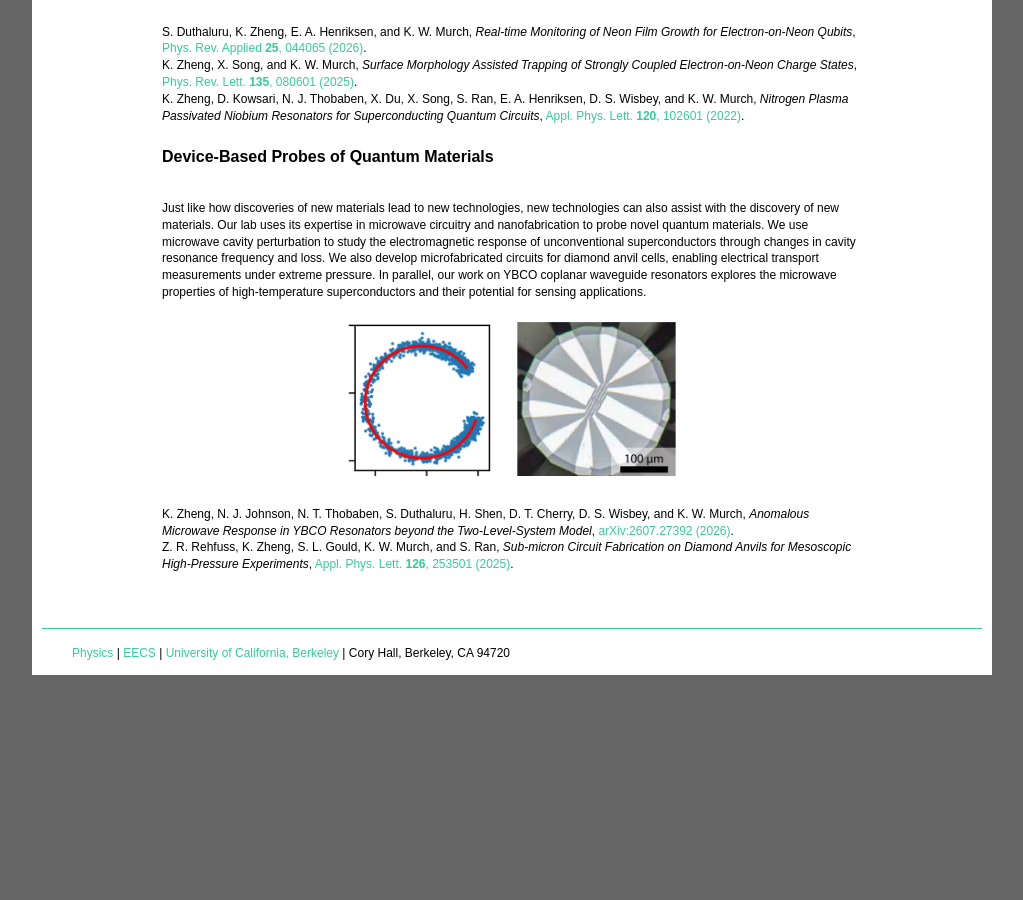
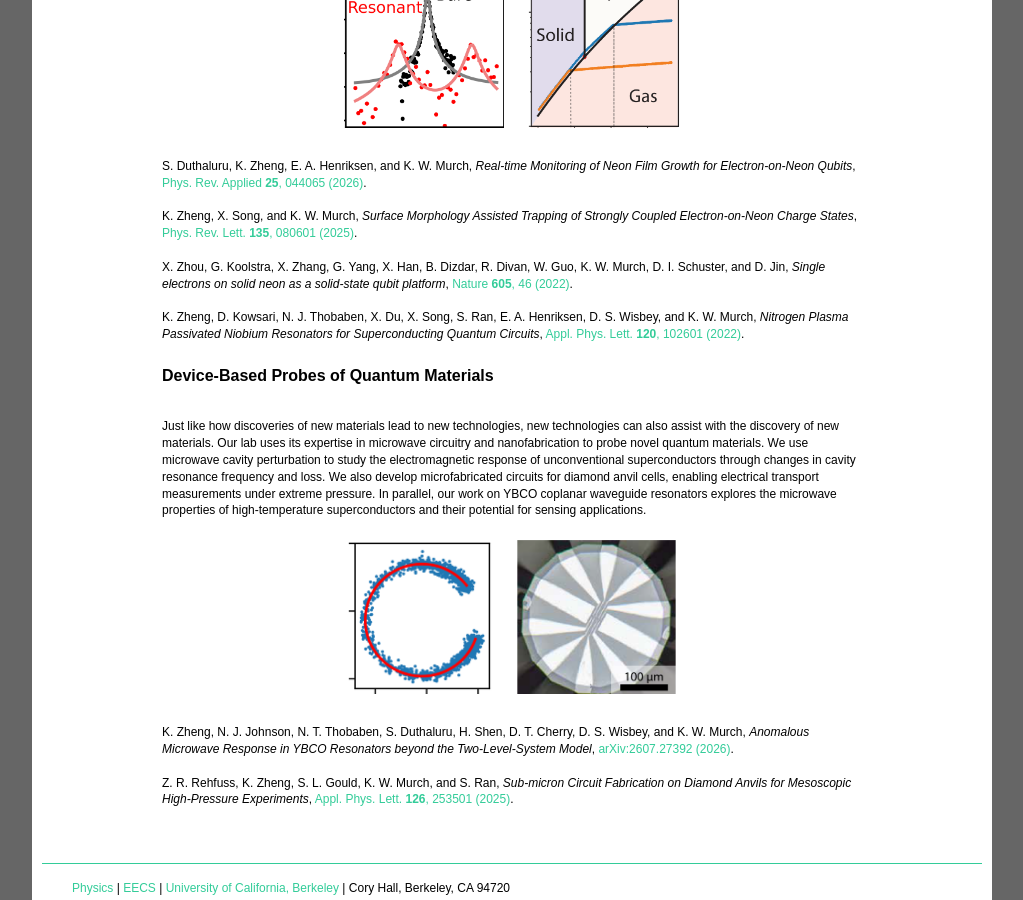
Before and after one commit to murchlab/murchlab.github.io, a Jekyll site: the page built from about.html, in a window 1280 px wide and 900 px high, scrolled down 2863 px. Shown: the whole window, without its empty margins (128-1151 px from the left). Built offline with Jekyll 4.4.1, drawn with Linux system fonts in a browser that asks for light colours; before the commit the page ends 3538 px from its top, so only the background shows below that.

Commit message:
Added new lab announcement, updated about page

```diff
--- a/about.html
+++ b/about.html
@@ -19,8 +19,8 @@ title: About
        style="height: 155px; width: auto; max-width: 100%; object-fit: contain;">
 </div>
 
-<p>O. Lee, Q. Cao, Y. N. Joglekar, and K. W. Murch, <i>Nonlinear quantum evolution of a dissipative superconducting qubit</i>, <a href="https://doi.org/10.1103/7w9t-c5xf">Phys. Rev. Research <b>8</b>, 043089 (2026)</a>.<br>
-S. Erdamar, M. Abbasi, W. Chen, N. Hörnedal, A. Chenu, and K. W. Murch, <i>Exploring the topology of a non-Hermitian superconducting qubit using shortcuts to adiabaticity</i>, <a href="https://doi.org/10.1103/7gtf-4tbh">PRX Quantum <b>7</b>, 010337 (2026)</a>.<br>
+<p>O. Lee, Q. Cao, Y. N. Joglekar, and K. W. Murch, <i>Nonlinear quantum evolution of a dissipative superconducting qubit</i>, <a href="https://doi.org/10.1103/7w9t-c5xf">Phys. Rev. Research <b>8</b>, 043089 (2026)</a>.<br><br>
+S. Erdamar, M. Abbasi, W. Chen, N. Hörnedal, A. Chenu, and K. W. Murch, <i>Exploring the topology of a non-Hermitian superconducting qubit using shortcuts to adiabaticity</i>, <a href="https://doi.org/10.1103/7gtf-4tbh">PRX Quantum <b>7</b>, 010337 (2026)</a>.<br><br>
 M. Naghiloo, M. Abbasi, Y. N. Joglekar, and K. W. Murch, <i>Quantum state tomography across the exceptional point in a single dissipative qubit</i>, <a href="https://doi.org/10.1038/s41567-019-0652-z">Nature Physics (2019)</a>.</p>
 
 <h4>Quantum Sensing and Quantum Metrology</h4>
@@ -32,7 +32,7 @@ M. Naghiloo, M. Abbasi, Y. N. Joglekar, and K. W. Murch, <i>Quantum state tomogr
        style="width: 288px; max-width: 100%; height: auto;">
 </div>
 
-<p>X. Song, S. S. Borjigin, F. Salvati, Y.-X. Wang, N. Yunger Halpern, D. R. M. Arvidsson-Shukur, and K. Murch, <i>Superconducting antiqubits achieve optimal phase estimation via unitary inversion</i>, <a href="https://doi.org/10.48550/arXiv.2506.04315">arXiv:2506.04315 (2025)</a>.<br>
+<p>X. Song, S. S. Borjigin, F. Salvati, Y.-X. Wang, N. Yunger Halpern, D. R. M. Arvidsson-Shukur, and K. Murch, <i>Superconducting antiqubits achieve optimal phase estimation via unitary inversion</i>, <a href="https://doi.org/10.48550/arXiv.2506.04315">arXiv:2506.04315 (2025)</a>.<br><br>
 X. Song, F. Salvati, C. Gaikwad, N. Yunger Halpern, D. R. M. Arvidsson-Shukur, and K. Murch, <i>Agnostic Phase Estimation</i>, <a href="https://doi.org/10.1103/PhysRevLett.132.260801">Phys. Rev. Lett. <b>132</b>, 260801 (2024)</a>.</p>
 
 <h4>Many-body quantum dynamics</h4>
@@ -44,8 +44,8 @@ X. Song, F. Salvati, C. Gaikwad, N. Yunger Halpern, D. R. M. Arvidsson-Shukur, a
        style="width: 288px; max-width: 100%; height: auto;">
 </div>
 
-<p>Q. Cao, Z. Bi, and K. W. Murch, <i>Mixed-State Symmetry-Protected Topology and Strong-to-Weak Spontaneous Symmetry Breaking in a Superconducting Qubit Array</i>, <a href="https://doi.org/10.48550/arXiv.2608.24993">arXiv:2608.24993 (2026)</a>.<br>
-G. He, B. Ye, R. Gong, C. Yao, Z. Liu, K. W. Murch, N. Y. Yao, and C. Zu, <i>Experimental Realization of Discrete Time Quasi-Crystals</i>, <a href="https://doi.org/10.1103/PhysRevX.15.011055">Phys. Rev. X <b>15</b>, 011055 (2025)</a>.<br>
+<p>Q. Cao, Z. Bi, and K. W. Murch, <i>Mixed-State Symmetry-Protected Topology and Strong-to-Weak Spontaneous Symmetry Breaking in a Superconducting Qubit Array</i>, <a href="https://doi.org/10.48550/arXiv.2608.24993">arXiv:2608.24993 (2026)</a>.<br><br>
+G. He, B. Ye, R. Gong, C. Yao, Z. Liu, K. W. Murch, N. Y. Yao, and C. Zu, <i>Experimental Realization of Discrete Time Quasi-Crystals</i>, <a href="https://doi.org/10.1103/PhysRevX.15.011055">Phys. Rev. X <b>15</b>, 011055 (2025)</a>.<br><br>
 Y. Wang, K. Snizhko, A. Romito, Y. Gefen, and K. Murch, <i>Dissipative preparation and stabilization of many-body quantum states in a superconducting qutrit array</i>, <a href="https://doi.org/10.1103/PhysRevA.108.013712">Phys. Rev. A <b>108</b>, 013712 (2023)</a>.</p>
 
 <h4>Quantum measurement and trajectories</h4>
@@ -60,9 +60,9 @@ Y. Wang, K. Snizhko, A. Romito, Y. Gefen, and K. Murch, <i>Dissipative preparati
        style="width: 288px; max-width: 100%; height: auto;">
 </div>
 
-<p>K. Beyer, V. Link, S. S. Borjigin, Q. Cao, O. Lee, K. Murch, I. Pikovski, and P. Taranto, <i>Observation of Genuine Multi-Time Quantum Memory</i>, <a href="https://doi.org/10.48550/arXiv.2611.17268">arXiv:2611.17268 (2026)</a>.<br>
-Q. Cao, U. Akhouri, S. Vizvary, N. Ofek, W. Dai, and K. W. Murch, <i>Adaptive thresholding for scalable measurement-based qubit reset</i>, <a href="https://doi.org/10.48550/arXiv.2609.25208">arXiv:2609.25208 (2026)</a>.<br>
-C. Gaikwad, D. Kowsari, C. Brame, X. Song, H. Zhang, M. Esposito, A. Ranadive, G. Cappelli, N. Roch, E. M. Levenson-Falk, and K. W. Murch, <i>Entanglement assisted probe of the non-Markovian to Markovian transition in open quantum system dynamics</i>, <a href="https://doi.org/10.1103/PhysRevLett.132.200401">Phys. Rev. Lett. <b>132</b>, 200401 (2024)</a>.<br>
+<p>K. Beyer, V. Link, S. S. Borjigin, Q. Cao, O. Lee, K. Murch, I. Pikovski, and P. Taranto, <i>Observation of Genuine Multi-Time Quantum Memory</i>, <a href="https://doi.org/10.48550/arXiv.2611.17268">arXiv:2611.17268 (2026)</a>.<br><br>
+Q. Cao, U. Akhouri, S. Vizvary, N. Ofek, W. Dai, and K. W. Murch, <i>Adaptive thresholding for scalable measurement-based qubit reset</i>, <a href="https://doi.org/10.48550/arXiv.2609.25208">arXiv:2609.25208 (2026)</a>.<br><br>
+C. Gaikwad, D. Kowsari, C. Brame, X. Song, H. Zhang, M. Esposito, A. Ranadive, G. Cappelli, N. Roch, E. M. Levenson-Falk, and K. W. Murch, <i>Entanglement assisted probe of the non-Markovian to Markovian transition in open quantum system dynamics</i>, <a href="https://doi.org/10.1103/PhysRevLett.132.200401">Phys. Rev. Lett. <b>132</b>, 200401 (2024)</a>.<br><br>
 K. W. Murch, S. J. Weber, C. Macklin, and I. Siddiqi, <i>Observing single quantum trajectories of a superconducting qubit</i>, <a href="https://doi.org/10.1038/nature12539">Nature <b>502</b>, 211 (2013)</a>.</p>
 
 <h4> Quantum coherence engineering<h4></h4>
@@ -77,8 +77,9 @@ K. W. Murch, S. J. Weber, C. Macklin, and I. Siddiqi, <i>Observing single quantu
        style="width: 152px; max-width: 100%; height: auto;">
 </div>
 
-<p>S. Duthaluru, K. Zheng, E. A. Henriksen, and K. W. Murch, <i>Real-time Monitoring of Neon Film Growth for Electron-on-Neon Qubits</i>, <a href="https://doi.org/10.1103/wjfs-cgwc">Phys. Rev. Applied <b>25</b>, 044065 (2026)</a>.<br>
-K. Zheng, X. Song, and K. W. Murch, <i>Surface Morphology Assisted Trapping of Strongly Coupled Electron-on-Neon Charge States</i>, <a href="https://doi.org/10.1103/8v7d-53x7">Phys. Rev. Lett. <b>135</b>, 080601 (2025)</a>.<br>
+<p>S. Duthaluru, K. Zheng, E. A. Henriksen, and K. W. Murch, <i>Real-time Monitoring of Neon Film Growth for Electron-on-Neon Qubits</i>, <a href="https://doi.org/10.1103/wjfs-cgwc">Phys. Rev. Applied <b>25</b>, 044065 (2026)</a>.<br><br>
+K. Zheng, X. Song, and K. W. Murch, <i>Surface Morphology Assisted Trapping of Strongly Coupled Electron-on-Neon Charge States</i>, <a href="https://doi.org/10.1103/8v7d-53x7">Phys. Rev. Lett. <b>135</b>, 080601 (2025)</a>.<br><br>
+X. Zhou, G. Koolstra, X. Zhang, G. Yang, X. Han, B. Dizdar, R. Divan, W. Guo, K. W. Murch, D. I. Schuster, and D. Jin, <i>Single electrons on solid neon as a solid-state qubit platform</i>, <a href="https://doi.org/10.1038/s41586-022-04539-x">Nature <b>605</b>, 46 (2022)</a>.<br><br>
 K. Zheng, D. Kowsari, N. J. Thobaben, X. Du, X. Song, S. Ran, E. A. Henriksen, D. S. Wisbey, and K. W. Murch, <i>Nitrogen Plasma Passivated Niobium Resonators for Superconducting Quantum Circuits</i>, <a href="https://doi.org/10.1063/5.0082755">Appl. Phys. Lett. <b>120</b>, 102601 (2022)</a>.</p>
 
 <h4>Device-Based Probes of Quantum Materials</h4>
@@ -93,5 +94,5 @@ K. Zheng, D. Kowsari, N. J. Thobaben, X. Du, X. Song, S. Ran, E. A. Henriksen, D
        style="height: 155px; width: auto; max-width: 100%; object-fit: contain;">
 </div>
 
-<p>K. Zheng, N. J. Johnson, N. T. Thobaben, S. Duthaluru, H. Shen, D. T. Cherry, D. S. Wisbey, and K. W. Murch, <i>Anomalous Microwave Response in YBCO Resonators beyond the Two-Level-System Model</i>, <a href="https://doi.org/10.48550/arXiv.2607.27392">arXiv:2607.27392 (2026)</a>.<br>
+<p>K. Zheng, N. J. Johnson, N. T. Thobaben, S. Duthaluru, H. Shen, D. T. Cherry, D. S. Wisbey, and K. W. Murch, <i>Anomalous Microwave Response in YBCO Resonators beyond the Two-Level-System Model</i>, <a href="https://doi.org/10.48550/arXiv.2607.27392">arXiv:2607.27392 (2026)</a>.<br><br>
 Z. R. Rehfuss, K. Zheng, S. L. Gould, K. W. Murch, and S. Ran, <i>Sub-micron Circuit Fabrication on Diamond Anvils for Mesoscopic High-Pressure Experiments</i>, <a href="https://doi.org/10.1063/5.0253706">Appl. Phys. Lett. <b>126</b>, 253501 (2025)</a>.</p>
```
Also changed, not shown: index.html (+8 -1 lines), 1 other file.
